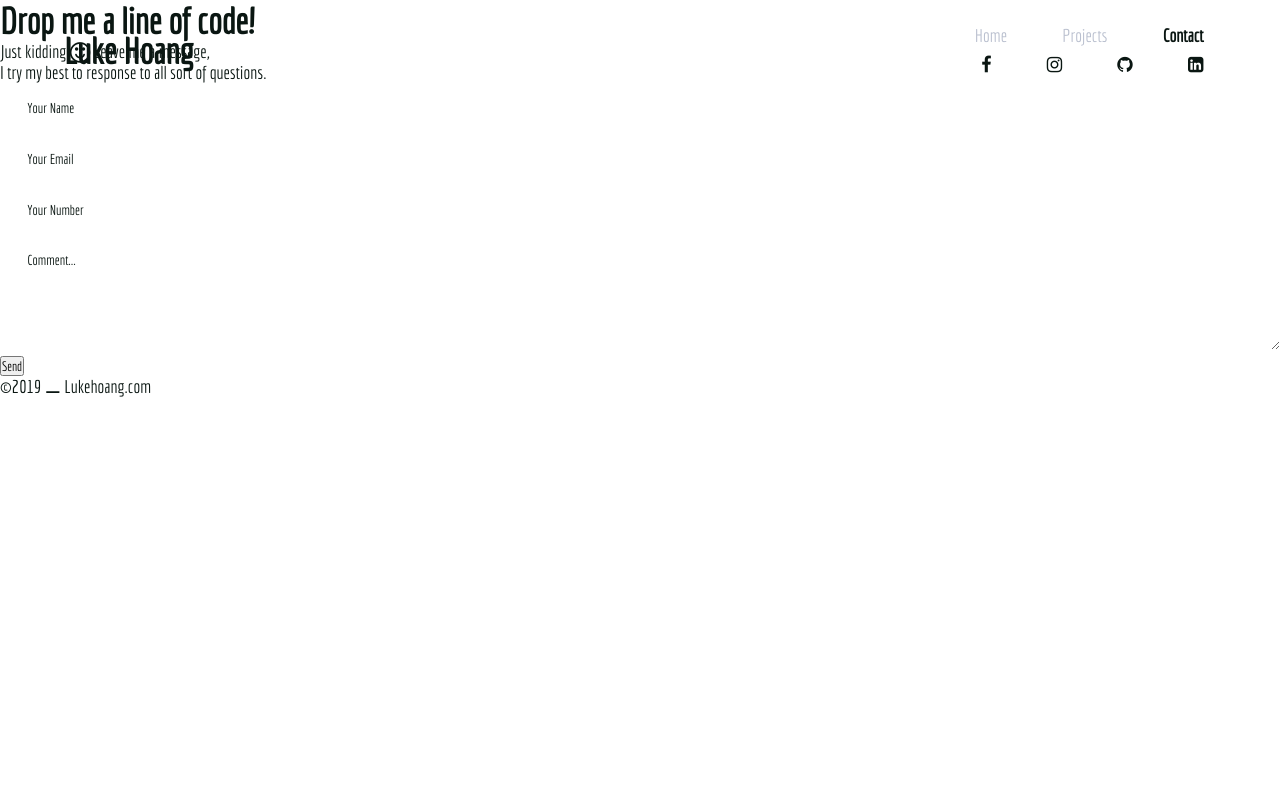
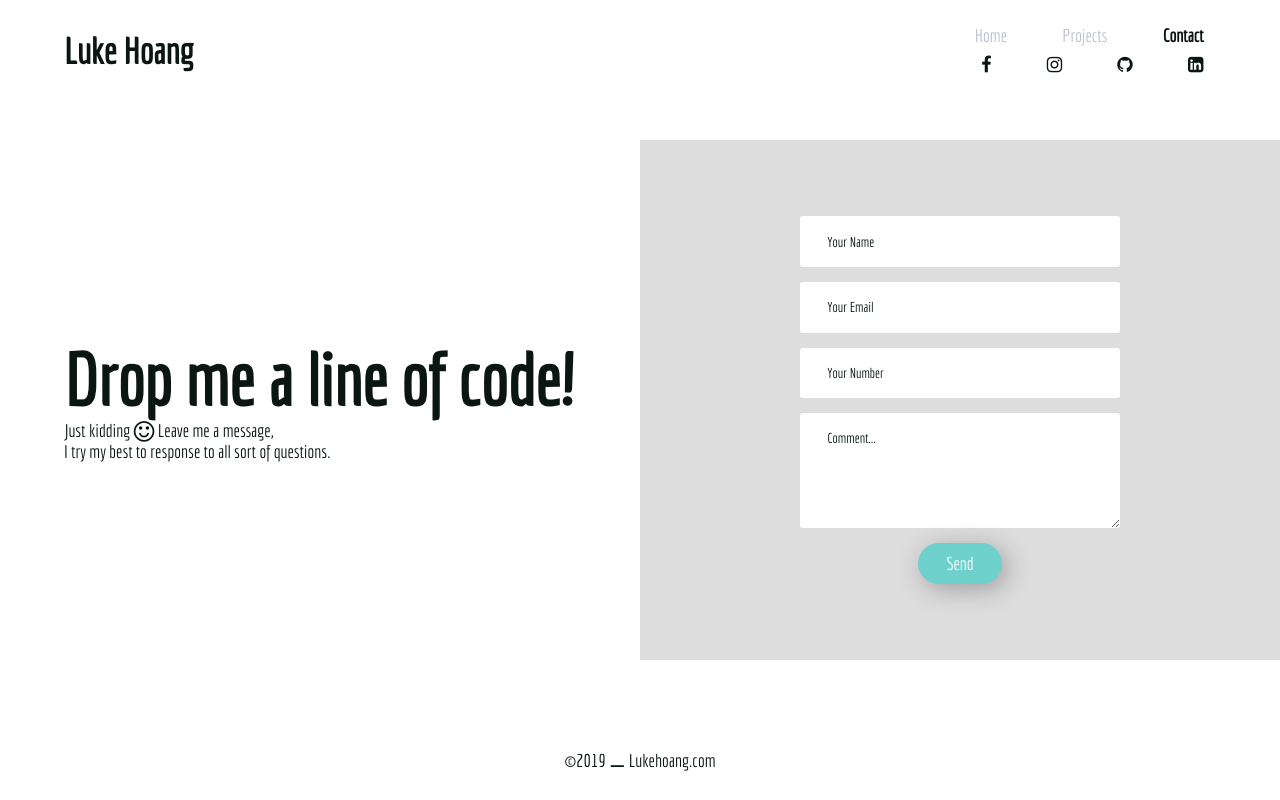
Before and after one commit to lukehoang/lukehoang-react, a React (Create React App) app in the folder client/: page /contact in a window 1280 px wide. Built offline with nearby package versions, Linux system fonts and the light colour scheme.

Commit message:
add css module for all files

```diff
--- a/client/src/Components/footer.js
+++ b/client/src/Components/footer.js
@@ -1,11 +1,12 @@
 import React, {Component} from 'react';
+import style from '../css/style.module.css';
 
 export default class Footer extends Component {
     render(){
         return(
-            <div className="footer">
-                <div className="wrapper flex">
-                    <div className="copy">
+            <div className={style.footer}>
+                <div className={`${style.wrapper} ${style.flex}`}>
+                    <div className={style.copy}>
                         <p>&copy;2019 &#9866; <a href="https://www.lukehoang.com">Lukehoang.com</a></p>
                     </div>
                 </div>
--- a/client/src/Layouts/AllPanCakesLayout.js
+++ b/client/src/Layouts/AllPanCakesLayout.js
@@ -4,7 +4,7 @@ import {Route} from 'react-router-dom';
 const AllPanCakesLayoutRoute = ({component: Component, ...rest}) => {
     return (
         <Route {...rest} render={matchProps => (
-            <div className="layout">
+            <div>
 
                 <Component {...matchProps}/>
 
--- a/client/src/Pages/Contact.js
+++ b/client/src/Pages/Contact.js
@@ -1,38 +1,39 @@
 import React, { Component } from 'react';
+import style from '../css/style.module.css';
 
 export default class ContactPage extends Component {
     render(){
         return(
-            <div className="main contact">
+            <div className={`${style.main} ${style.contact}`}>
 
-                <div className="wrapper">
-                    <div className="content flex">
-                        <div className="header_nav">
-                            <h1 className="headline">
+                <div className={style.wrapper}>
+                    <div className={`${style.content} ${style.flex}`}>
+                        <div className={style.header_nav}>
+                            <h1 className={style.headline}>
                                 Drop me a line of code!
                             </h1>
-                            <div className="copy">
+                            <div className={style.copy}>
                                 <p>Just kidding <i className="fa fa-smile-o fa-lg" aria-hidden="true"></i> Leave me a message, <br/> I try my best to response to all sort of questions.</p>
                             </div>
 
                         </div>
-                        <div className="form box">
-                            <div className="card">
+                        <div className={`${style.form} ${style.box}`}>
+                            <div className={style.card}>
                                 <form action="">
-                                    <div className="row">
+                                    <div className={style.row}>
                                         <input type="text" placeholder="Your Name"/>
                                     </div>
-                                    <div className="row">
+                                    <div className={style.row}>
                                         <input type="email" placeholder="Your Email"/>
                                     </div>
-                                    <div className="row">
+                                    <div className={style.row}>
                                         <input type="phone" placeholder="Your Number"/>
                                     </div>
-                                    <div className="row">
+                                    <div className={style.row}>
                                         <textarea name="" id="" rows="5" placeholder="Comment..."></textarea>
                                     </div>
-                                    <div className="row">
-                                        <button className="btn btn_send">Send</button>
+                                    <div className={style.row}>
+                                        <button className={`${style.btn} ${style.btn_send}`}>Send</button>
                                     </div>
                                 </form>
                             </div>
--- a/client/src/Pages/Projects.js
+++ b/client/src/Pages/Projects.js
@@ -1,4 +1,6 @@
 import React, { Component } from 'react';
+
+import style from '../css/style.module.css';
 
 export default class ProjectsPage extends Component {
 
@@ -35,24 +37,24 @@ export default class ProjectsPage extends Component {
 
     render(){
         return(
-            <div className="main home portfolio">
+            <div className={`${style.main} ${style.home} ${style.portfolio}`}>
 
-                <div className="wrapper">
-                    <div className="content flex">
-                        <div className="header_nav keyframes_slidein">
-                            <h1> <a href="https://selfielikeapro.com/" className="h1_title_5 h1_desktop" onMouseEnter={() => this.handleHoverIn('box_5')} >SelfieLikeAPro</a></h1>
+                <div className={style.wrapper}>
+                    <div className={`${style.content} ${style.flex}`}>
+                        <div className={`${style.header_nav} ${style.keyframes_slidein}`}>
+                            <h1> <a href="https://selfielikeapro.com/" className={`${style.h1_title_5} ${style.h1_desktop}`} onMouseEnter={() => this.handleHoverIn('box_5')} >SelfieLikeAPro</a></h1>
 
-                            <h1> <a href="/allpancakes" className="h1_title_2 h1_desktop" onMouseEnter={() => this.handleHoverIn('box_2')} >All Pancakes</a></h1>
-                            <h1> <a href="https://infrashares.com" className="h1_title_3 h1_desktop" onMouseEnter={() => this.handleHoverIn('box_3')} >InfraShares</a></h1>
+                            <h1> <a href="/allpancakes" className={`${style.h1_title_2} ${style.h1_desktop}`} onMouseEnter={() => this.handleHoverIn('box_2')} >All Pancakes</a></h1>
+                            <h1> <a href="https://infrashares.com" className={`${style.h1_title_3} ${style.h1_desktop}`} onMouseEnter={() => this.handleHoverIn('box_3')} >InfraShares</a></h1>
 
                         </div>
 
-                        <div className="box box_5" style={{cursor: "pointer", opacity: this.state.box_5 ? 1 : 0, zIndex: this.state.box_5 ? 99 : 1}} onClick={()=> window.open('https://selfielikeapro.com/', '_blank')}>
+                        <div className={`${style.box} ${style.box_5}`} style={{cursor: "pointer", opacity: this.state.box_5 ? 1 : 0, zIndex: this.state.box_5 ? 99 : 1}} onClick={()=> window.open('https://selfielikeapro.com/', '_blank')}>
                         </div>
 
-                        <div className="box box_2" style={{cursor: "pointer", opacity: this.state.box_2 ? 1 : 0, zIndex: this.state.box_2 ? 99 : 1}}  onClick={()=> window.open('/allpancakes', '_blank')}>
+                        <div className={`${style.box} ${style.box_2}`} style={{cursor: "pointer", opacity: this.state.box_2 ? 1 : 0, zIndex: this.state.box_2 ? 99 : 1}}  onClick={()=> window.open('/allpancakes', '_blank')}>
                         </div>
-                        <div className="box box_3" style={{cursor: "pointer", opacity: this.state.box_3 ? 1 : 0, zIndex: this.state.box_3 ? 99 : 1}}  onClick={()=> window.open('https://infrashares.com/', '_blank')}>
+                        <div className={`${style.box} ${style.box_3}`} style={{cursor: "pointer", opacity: this.state.box_3 ? 1 : 0, zIndex: this.state.box_3 ? 99 : 1}}  onClick={()=> window.open('https://infrashares.com/', '_blank')}>
                         </div>
                     </div>
                 </div>
```
